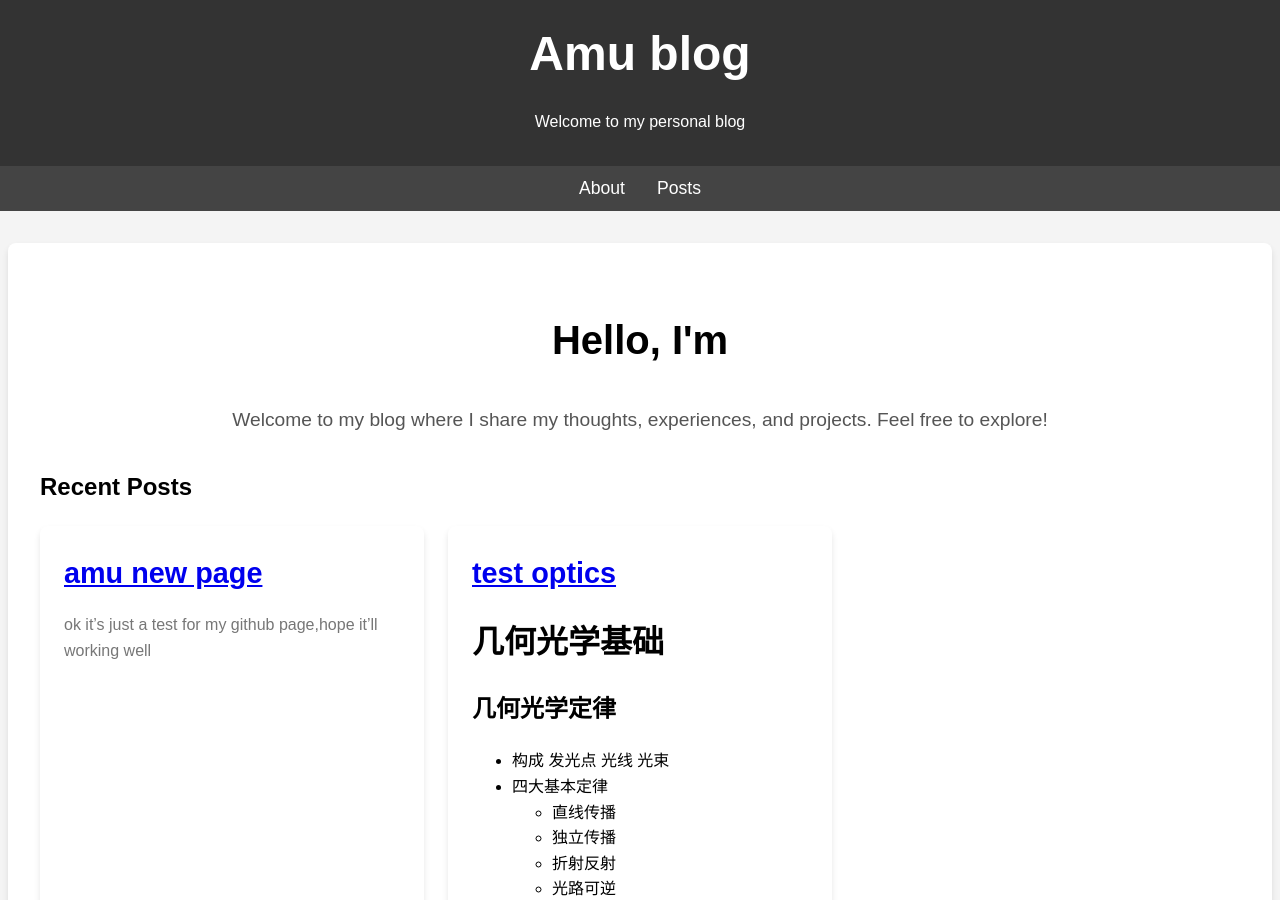
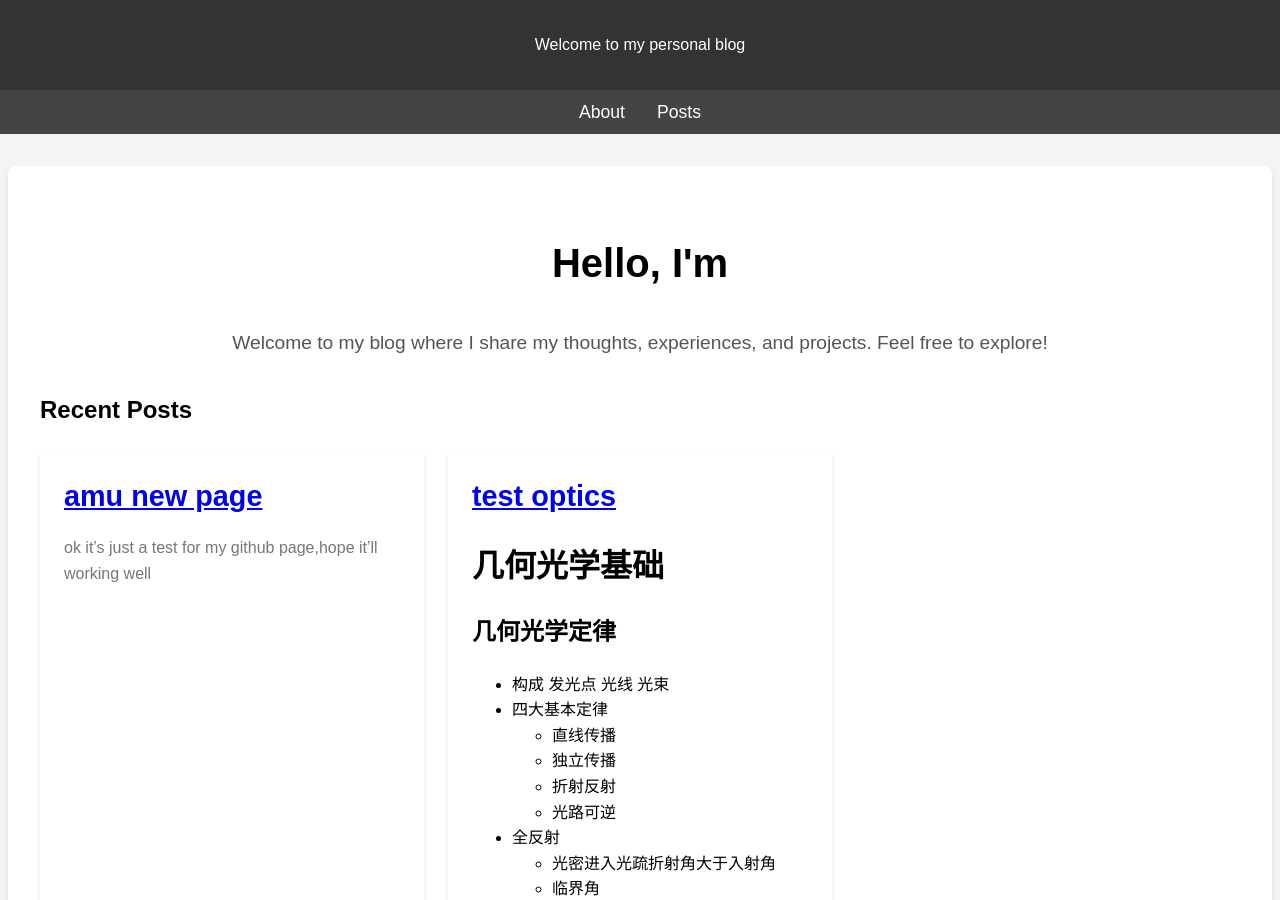
Before and after one commit to kqrekybjinn/kqrekybjinn.github.io, a Jekyll site: the page built from index.markdown, in a window 1280 px wide and 900 px high. Built offline with Jekyll 4.4.1, drawn with Linux system fonts in a browser that asks for light colours.

Commit message:
Initial commit

```diff
--- a/_layouts/home.html
+++ b/_layouts/home.html
@@ -113,7 +113,7 @@
 
   <!-- Header -->
   <header>
-    <h1>{{ site.title }}</h1>
+    <h1>{{ AMU BLOG }}</h1>
     <p>Welcome to my personal blog</p>
   </header>
 
```
